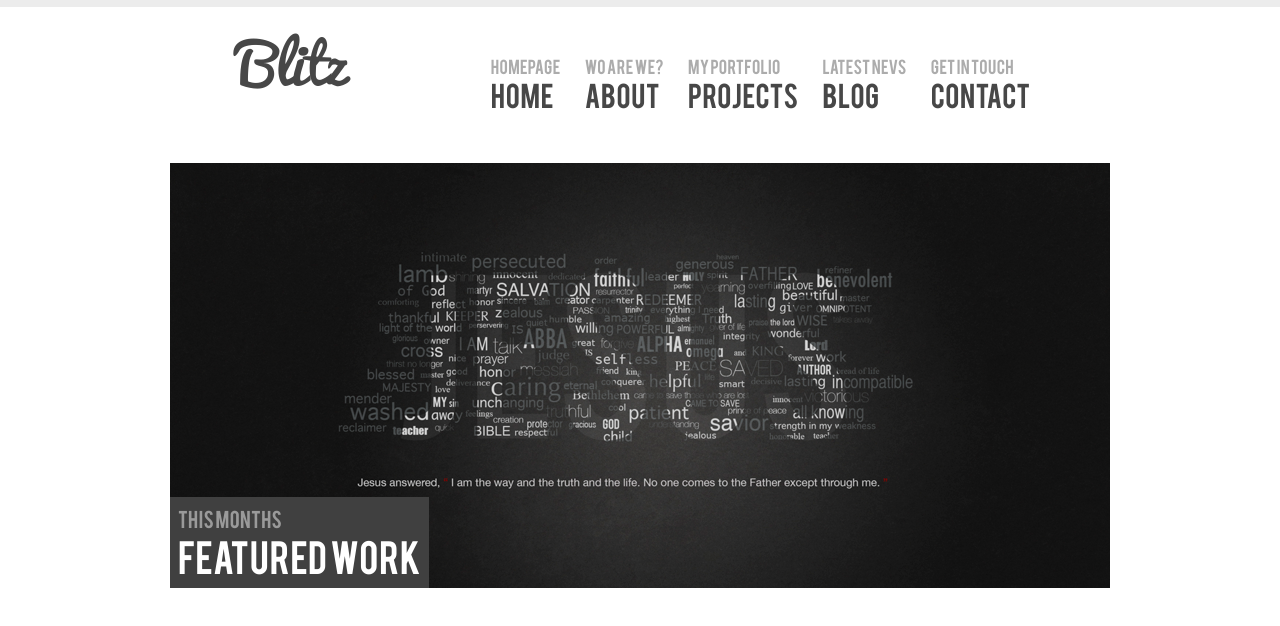
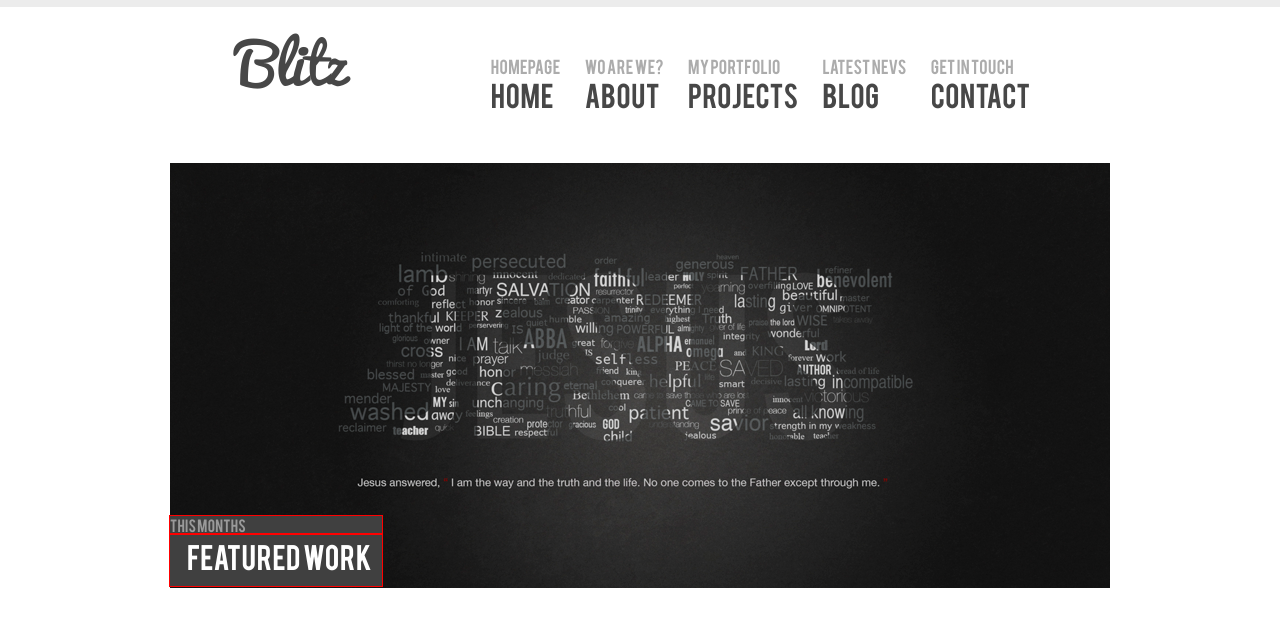
Before and after one commit to karway211/HelloWorld, a website: page src/index.html in a window 1280 px wide. Drawn offline with nearby package versions, Linux system fonts and the light colour scheme; files that its build step writes are made by us from their sources.

Commit message:
slider-content__wallpaper__left--bottom in work

```diff
--- a/src/partials/slider/_slider.html
+++ b/src/partials/slider/_slider.html
@@ -1,9 +1,11 @@
 <div class="slider">
     <div class="slider-content">
+        <img style="display:block;" src="../../img/img.png" alt="">
         <div class="slider-content__wallpaper">
 
             <div class="slider-content__wallpaper__left--bottom">
-                <p>This Months <br> <span>FEATURED WORK</span></p>
+                <span class="slider__left__text">This Months </span>
+                <span class="slider__left__text__bottom">FEATURED WORK</span></p>
             </div>
             <div class="slider-content__wallpaper__right--bottom">
                 <div class="right-bottom active"></div>
--- a/src/partials/slider/_slider.less
+++ b/src/partials/slider/_slider.less
@@ -6,31 +6,42 @@
     display: block;
     max-width: 940px;
     margin: 0 auto;
+    position: relative;
 }
 
-.slider-content__wallpaper {
-    display: flex;
-    background: url(./../img/img.png) no-repeat center top / cover;
-    min-height: 425px;
-    justify-content: space-between;
-    align-items: flex-end;
-}
+//.slider-content__wallpaper {
+    //display: flex;
+    //background: url(./../img/img.png) no-repeat center top / cover;
+    //min-height: 425px;
+    //justify-content: space-between;
+    //align-items: flex-end;
+//}
 
 .slider-content__wallpaper__left--bottom{
     display: block;
     background-color: #404040;
-    padding: 0.5em;
-    //height: 72px;
-    //width: 217px;
+    max-height: 72px;
+    max-width: 217px;
+    position: absolute;
+    top:353px;
+
 }
 
-.slider-content__wallpaper__left--bottom p{
+.slider__left__text{
+    display: block;
+    outline: 1px solid red;
     font-family: Bebas;
-    font-size: 1.2em;
+    font-size: 14px;
     color: #9a9a9a;
+    //padding: 8px 10px 0px 17px;
 }
 
-.slider-content__wallpaper__left--bottom span{
+.slider__left__text__bottom{
+    display: block;
+    outline: 1px solid red;
+    font-family: Bebas;
     color: #fff;
-    font-size: 2.3rem;
+    //float: left;
+    font-size: 28px;
+    padding: 3px 10px 12px 17px;
 }
```
